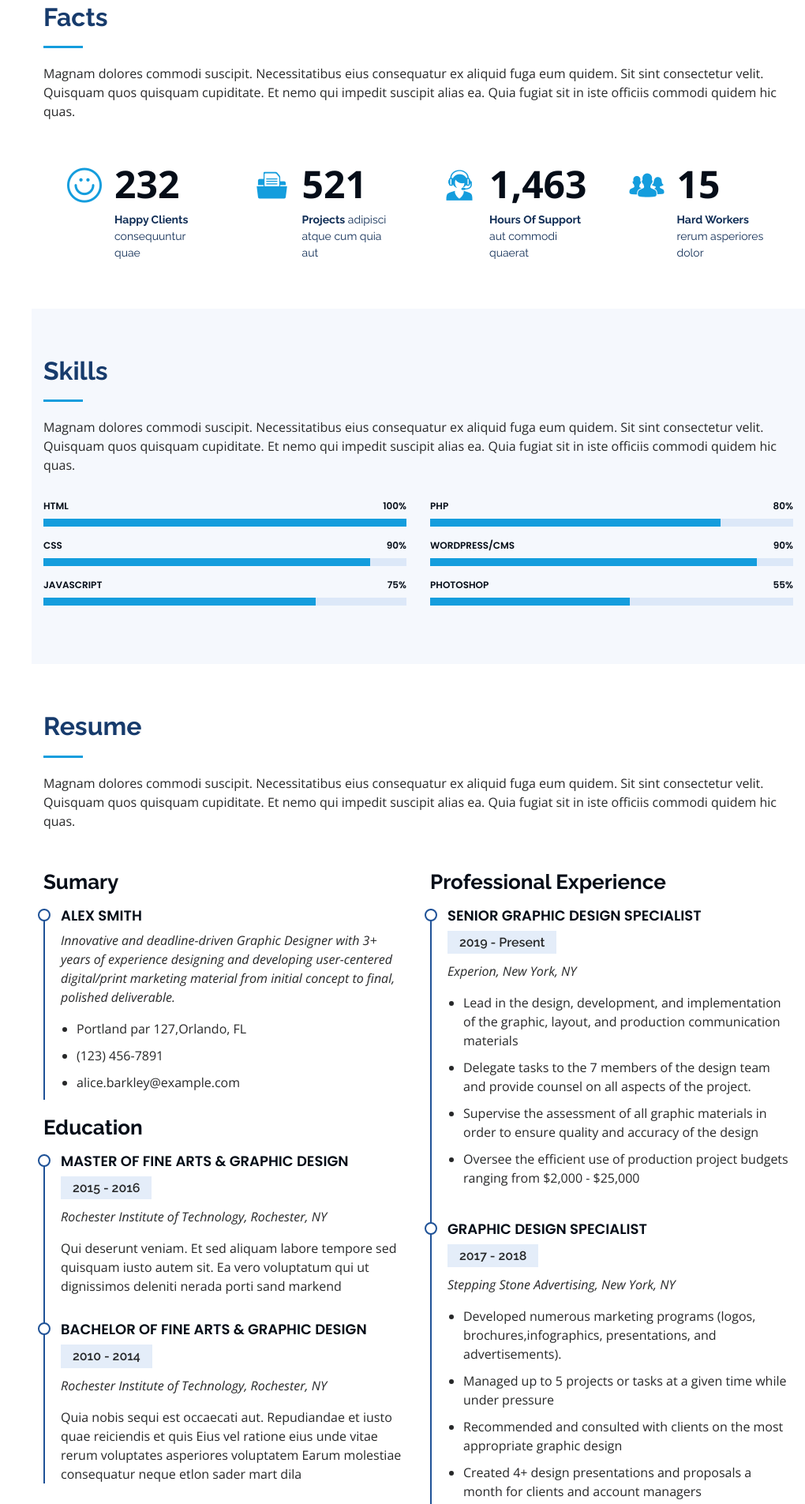
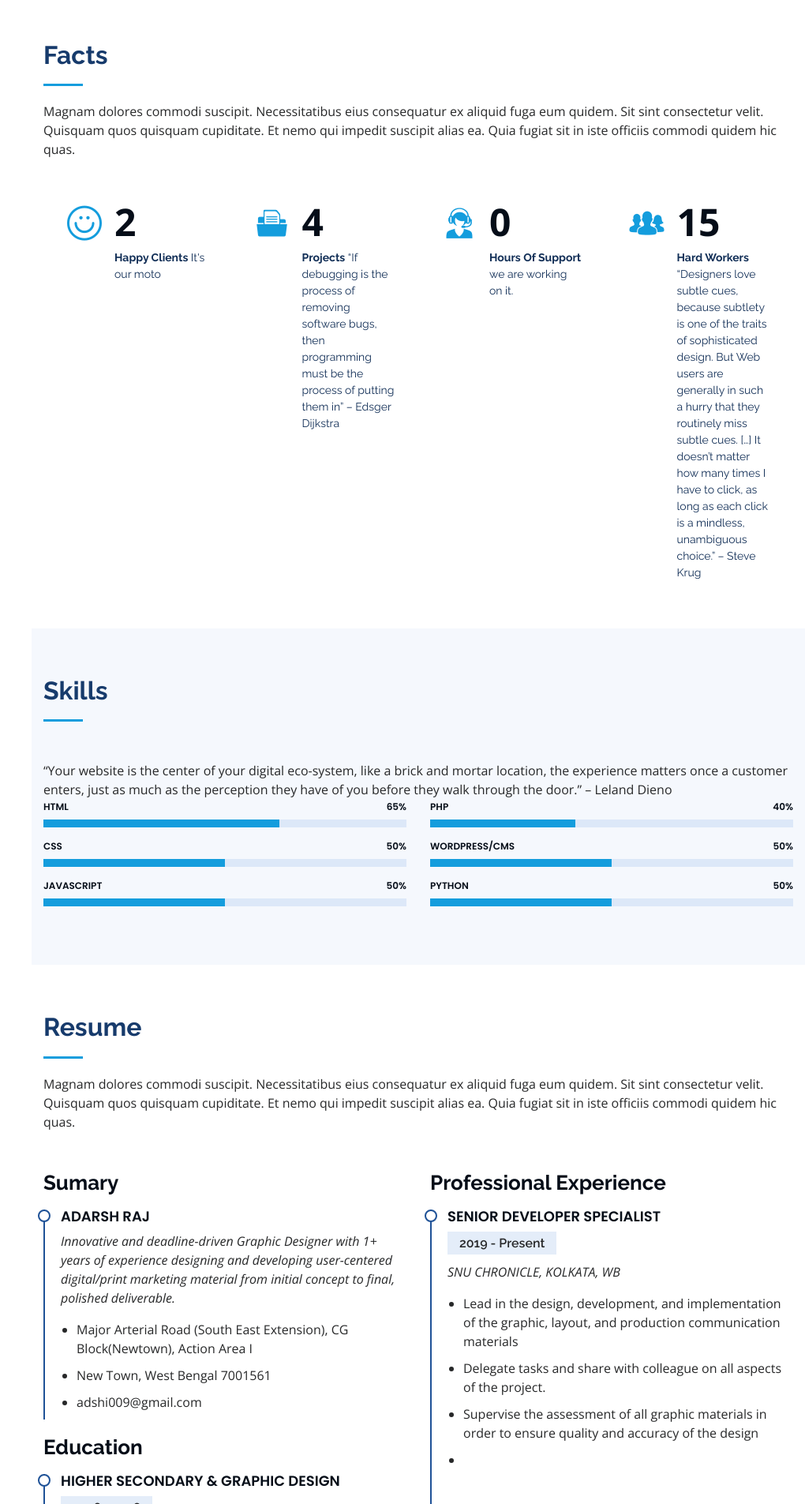
Before and after one commit to adarshraj09/portfolio, a plain HTML site: page index.html in a window 1280 px wide. Shown: the part 1533-3438 px from the top of the page at 79% size, without its empty margins (260-1280 px from the left). Drawn offline with nearby package versions, Linux system fonts and the light colour scheme.

Commit message:
changes made

```diff
--- a/index.html
+++ b/index.html
@@ -49,8 +49,8 @@
         <h1 class="text-light"><a href="index.html">Adarsh Raj</a></h1>
         <div class="social-links mt-3 text-center">
           <a href="#" class="twitter"><i class="bx bxl-twitter"></i></a>
-          <a href="fb.com" class="facebook"><i class="bx bxl-facebook"></i></a>
-          <a href="https://fb.com" class="instagram"><i class="bx bxl-instagram"></i></a>
+          <a href="#" class="facebook"><i class="bx bxl-facebook"></i></a>
+          <a href="#" class="instagram"><i class="bx bxl-instagram"></i></a>
           <a href="#" class="google-plus"><i class="bx bxl-skype"></i></a>
           <a href="#" class="linkedin"><i class="bx bxl-linkedin"></i></a>
         </div>
@@ -76,7 +76,7 @@
   <section id="hero" class="d-flex flex-column justify-content-center align-items-center">
     <div class="hero-container" data-aos="fade-in">
       <h1>Adarsh Raj</h1>
-      <p>I'm <span class="typed" data-typed-items="Designer, Developer, Freelancer, Photographer"></span></p>
+      <p>I'm <span class="typed" data-typed-items="Designer, Developer, Freelancer, Entrepreneur"></span></p>
     </div>
   </section><!-- End Hero -->
 
@@ -88,7 +88,14 @@
 
         <div class="section-title">
           <h2>About</h2>
-          <p>Magnam dolores commodi suscipit. Necessitatibus eius consequatur ex aliquid fuga eum quidem. Sit sint consectetur velit. Quisquam quos quisquam cupiditate. Et nemo qui impedit suscipit alias ea. Quia fugiat sit in iste officiis commodi quidem hic quas.</p>
+          <p> Hi! I am Adarsh Raj, a web designer/developer focused on crafting great web experiences. Designing and Coding have been my passion since the days I started working with computers but I found myself into web design/development since 2019. I enjoy creating beautifully designed, intuitive and functional websites.
+
+            For over past 2 years, I have worked for some of the  digital agencies and wonderful clients to create some award winning works. And, I can make this happen for your business as well.
+
+            Building quality websites and applications with HTML, CSS, and JavaScript.
+
+
+               </p>
         </div>
 
         <div class="row">
@@ -104,17 +111,17 @@
             <div class="row">
               <div class="col-lg-6">
                 <ul>
-                  <li><i class="icofont-rounded-right"></i> <strong>Birthday:</strong> 1 May 1995</li>
-                  <li><i class="icofont-rounded-right"></i> <strong>Website:</strong> www.example.com</li>
-                  <li><i class="icofont-rounded-right"></i> <strong>Phone:</strong> +123 456 7890</li>
-                  <li><i class="icofont-rounded-right"></i> <strong>City:</strong> City : New York, USA</li>
+                  <li><i class="icofont-rounded-right"></i> <strong>Birthday:</strong> 05 /12/ 1999</li>
+                  <li><i class="icofont-rounded-right"></i> <strong>Website:</strong>  <a href="www.adarshsingh.in">www.adarshsingh.in</a></li>
+                  <li><i class="icofont-rounded-right"></i> <strong>Phone:</strong> +918102030009</li>
+                  <li><i class="icofont-rounded-right"></i> <strong>City:</strong> City : DHANBAD, JHARKHAND</li>
                 </ul>
               </div>
               <div class="col-lg-6">
                 <ul>
-                  <li><i class="icofont-rounded-right"></i> <strong>Age:</strong> 30</li>
-                  <li><i class="icofont-rounded-right"></i> <strong>Degree:</strong> Master</li>
-                  <li><i class="icofont-rounded-right"></i> <strong>PhEmailone:</strong> email@example.com</li>
+                  <li><i class="icofont-rounded-right"></i> <strong>Age:</strong> 21</li>
+                  <li><i class="icofont-rounded-right"></i> <strong>Degree:</strong> undergraduate</li>
+                  <li><i class="icofont-rounded-right"></i> <strong>Email:</strong> adshi009@gmail.com</li>
                   <li><i class="icofont-rounded-right"></i> <strong>Freelance:</strong> Available</li>
                 </ul>
               </div>
@@ -143,24 +150,25 @@
           <div class="col-lg-3 col-md-6 d-md-flex align-items-md-stretch" data-aos="fade-up">
             <div class="count-box">
               <i class="icofont-simple-smile"></i>
-              <span data-toggle="counter-up">232</span>
-              <p><strong>Happy Clients</strong> consequuntur quae</p>
+              <span data-toggle="counter-up">02</span>
+              <p><strong>Happy Clients</strong> It's our moto</p>
             </div>
           </div>
 
           <div class="col-lg-3 col-md-6 d-md-flex align-items-md-stretch" data-aos="fade-up" data-aos-delay="100">
             <div class="count-box">
               <i class="icofont-document-folder"></i>
-              <span data-toggle="counter-up">521</span>
-              <p><strong>Projects</strong> adipisci atque cum quia aut</p>
+              <span data-toggle="counter-up">04</span>
+              <p><strong>Projects</strong> “If debugging is the process of removing software bugs, then programming must be the process of putting them in”
+                – Edsger Dijkstra </p>
             </div>
           </div>
 
           <div class="col-lg-3 col-md-6 d-md-flex align-items-md-stretch" data-aos="fade-up" data-aos-delay="200">
             <div class="count-box">
               <i class="icofont-live-support"></i>
-              <span data-toggle="counter-up">1,463</span>
-              <p><strong>Hours Of Support</strong> aut commodi quaerat</p>
+              <span data-toggle="counter-up"></span>
+              <p><strong>Hours Of Support</strong> we are working on it.</p>
             </div>
           </div>
 
@@ -168,7 +176,8 @@
             <div class="count-box">
               <i class="icofont-users-alt-5"></i>
               <span data-toggle="counter-up">15</span>
-              <p><strong>Hard Workers</strong> rerum asperiores dolor</p>
+              <p><strong>Hard Workers</strong> “Designers love subtle cues, because subtlety is one of the traits of sophisticated design. But Web users are generally in such a hurry that they routinely miss subtle cues. […] It doesn’t matter how many times I have to click, as long as each click is a mindless, unambiguous choice.”
+                – Steve Krug </p>
             </div>
           </div>
 
@@ -183,31 +192,33 @@
 
         <div class="section-title">
           <h2>Skills</h2>
-          <p>Magnam dolores commodi suscipit. Necessitatibus eius consequatur ex aliquid fuga eum quidem. Sit sint consectetur velit. Quisquam quos quisquam cupiditate. Et nemo qui impedit suscipit alias ea. Quia fugiat sit in iste officiis commodi quidem hic quas.</p>
-        </div>
+          <p>  </p>
+        </div> “Your website is the center of your digital eco-system, like a brick and mortar location, the experience matters once a customer enters, just as much as the perception they have of you before they walk through the door.”
+
+        – Leland Dieno
 
         <div class="row skills-content">
 
           <div class="col-lg-6" data-aos="fade-up">
 
             <div class="progress">
-              <span class="skill">HTML <i class="val">100%</i></span>
+              <span class="skill">HTML <i class="val">65%</i></span>
               <div class="progress-bar-wrap">
-                <div class="progress-bar" role="progressbar" aria-valuenow="100" aria-valuemin="0" aria-valuemax="100"></div>
+                <div class="progress-bar" role="progressbar" aria-valuenow="65" aria-valuemin="0" aria-valuemax="100"></div>
               </div>
             </div>
 
             <div class="progress">
-              <span class="skill">CSS <i class="val">90%</i></span>
+              <span class="skill">CSS <i class="val">50%</i></span>
               <div class="progress-bar-wrap">
-                <div class="progress-bar" role="progressbar" aria-valuenow="90" aria-valuemin="0" aria-valuemax="100"></div>
+                <div class="progress-bar" role="progressbar" aria-valuenow="50" aria-valuemin="0" aria-valuemax="100"></div>
               </div>
             </div>
 
             <div class="progress">
-              <span class="skill">JavaScript <i class="val">75%</i></span>
+              <span class="skill">JavaScript <i class="val">50%</i></span>
               <div class="progress-bar-wrap">
-                <div class="progress-bar" role="progressbar" aria-valuenow="75" aria-valuemin="0" aria-valuemax="100"></div>
+                <div class="progress-bar" role="progressbar" aria-valuenow="50" aria-valuemin="0" aria-valuemax="100"></div>
               </div>
             </div>
 
@@ -216,23 +227,23 @@
           <div class="col-lg-6" data-aos="fade-up" data-aos-delay="100">
 
             <div class="progress">
-              <span class="skill">PHP <i class="val">80%</i></span>
+              <span class="skill">PHP <i class="val">40%</i></span>
               <div class="progress-bar-wrap">
-                <div class="progress-bar" role="progressbar" aria-valuenow="80" aria-valuemin="0" aria-valuemax="100"></div>
+                <div class="progress-bar" role="progressbar" aria-valuenow="40" aria-valuemin="0" aria-valuemax="100"></div>
               </div>
             </div>
 
             <div class="progress">
-              <span class="skill">WordPress/CMS <i class="val">90%</i></span>
+              <span class="skill">WordPress/CMS <i class="val">50%</i></span>
               <div class="progress-bar-wrap">
-                <div class="progress-bar" role="progressbar" aria-valuenow="90" aria-valuemin="0" aria-valuemax="100"></div>
+                <div class="progress-bar" role="progressbar" aria-valuenow="50" aria-valuemin="0" aria-valuemax="100"></div>
               </div>
             </div>
 
             <div class="progress">
-              <span class="skill">Photoshop <i class="val">55%</i></span>
+              <span class="skill">Python <i class="val">50%</i></span>
               <div class="progress-bar-wrap">
-                <div class="progress-bar" role="progressbar" aria-valuenow="55" aria-valuemin="0" aria-valuemax="100"></div>
+                <div class="progress-bar" role="progressbar" aria-valuenow="50" aria-valuemin="0" aria-valuemax="100"></div>
               </div>
             </div>
 
@@ -256,46 +267,46 @@
           <div class="col-lg-6" data-aos="fade-up">
             <h3 class="resume-title">Sumary</h3>
             <div class="resume-item pb-0">
-              <h4>Alex Smith</h4>
-              <p><em>Innovative and deadline-driven Graphic Designer with 3+ years of experience designing and developing user-centered digital/print marketing material from initial concept to final, polished deliverable.</em></p>
+              <h4>ADARSH Raj</h4>
+              <p><em>Innovative and deadline-driven Graphic Designer with 1+ years of experience designing and developing user-centered digital/print marketing material from initial concept to final, polished deliverable.</em></p>
               <ul>
-                <li>Portland par 127,Orlando, FL</li>
-                <li>(123) 456-7891</li>
-                <li>alice.barkley@example.com</li>
+                <li> Major Arterial Road (South East Extension), CG Block(Newtown), Action Area I</li>
+                <li>New Town, West Bengal 7001561</li>
+                <li>adshi009@gmail.com</li>
               </ul>
             </div>
 
             <h3 class="resume-title">Education</h3>
             <div class="resume-item">
-              <h4>Master of Fine Arts &amp; Graphic Design</h4>
-              <h5>2015 - 2016</h5>
-              <p><em>Rochester Institute of Technology, Rochester, NY</em></p>
-              <p>Qui deserunt veniam. Et sed aliquam labore tempore sed quisquam iusto autem sit. Ea vero voluptatum qui ut dignissimos deleniti nerada porti sand markend</p>
+              <h4>Higher secondary &amp; Graphic Design</h4>
+              <h5>2016 - 2018</h5>
+              <p><em>CHINMAYA VIDYALAYA, BOKARO,JHARKHAND </em></p>
+              <p> I have completed class 12th from CHINMAYA VIDYALAYA ,BOKARO.  </p>
             </div>
             <div class="resume-item">
-              <h4>Bachelor of Fine Arts &amp; Graphic Design</h4>
-              <h5>2010 - 2014</h5>
-              <p><em>Rochester Institute of Technology, Rochester, NY</em></p>
-              <p>Quia nobis sequi est occaecati aut. Repudiandae et iusto quae reiciendis et quis Eius vel ratione eius unde vitae rerum voluptates asperiores voluptatem Earum molestiae consequatur neque etlon sader mart dila</p>
+              <h4>Bachelor of computer science & Engineering &amp; Graphic Design</h4>
+              <h5>2018 - 2022</h5>
+              <p><em>SISTER NIVEDITA UNIVERSITY, KOLKATA</em></p>
+              <p> “Building out education with experiential learning that demonstrates these attributes can mitigate against marginal academics.” </p>
             </div>
           </div>
           <div class="col-lg-6" data-aos="fade-up" data-aos-delay="100">
             <h3 class="resume-title">Professional Experience</h3>
             <div class="resume-item">
-              <h4>Senior graphic design specialist</h4>
+              <h4>Senior Developer specialist</h4>
               <h5>2019 - Present</h5>
-              <p><em>Experion, New York, NY </em></p>
+              <p><em>SNU CHRONICLE, KOLKATA, WB </em></p>
               <ul>
                 <li>Lead in the design, development, and implementation of the graphic, layout, and production communication materials</li>
-                <li>Delegate tasks to the 7 members of the design team and provide counsel on all aspects of the project. </li>
+                <li>Delegate tasks and share with colleague on all aspects of the project. </li>
                 <li>Supervise the assessment of all graphic materials in order to ensure quality and accuracy of the design</li>
-                <li>Oversee the efficient use of production project budgets ranging from $2,000 - $25,000</li>
+                <li> </li>
               </ul>
             </div>
             <div class="resume-item">
               <h4>Graphic design specialist</h4>
-              <h5>2017 - 2018</h5>
-              <p><em>Stepping Stone Advertising, New York, NY</em></p>
+              <h5>2018 - present</h5>
+              <p><em> at my own company</em></p>
               <ul>
                 <li>Developed numerous marketing programs (logos, brochures,infographics, presentations, and advertisements).</li>
                 <li>Managed up to 5 projects or tasks at a given time while under pressure</li>
@@ -315,7 +326,7 @@
 
         <div class="section-title">
           <h2>Portfolio</h2>
-          <p>Magnam dolores commodi suscipit. Necessitatibus eius consequatur ex aliquid fuga eum quidem. Sit sint consectetur velit. Quisquam quos quisquam cupiditate. Et nemo qui impedit suscipit alias ea. Quia fugiat sit in iste officiis commodi quidem hic quas.</p>
+          <p> “My name is Adarsh Raj, and my portfolio is a representation of all that I've learned and accomplished as a science and engineering student."</p>
         </div>
 
         <div class="row" data-aos="fade-up">
@@ -439,7 +450,7 @@
           <div class="col-lg-4 col-md-6 icon-box" data-aos="fade-up">
             <div class="icon"><i class="icofont-computer"></i></div>
             <h4 class="title"><a href="">Lorem Ipsum</a></h4>
-            <p class="description">Voluptatum deleniti atque corrupti quos dolores et quas molestias excepturi sint occaecati cupiditate non provident</p>
+            <p class="description">Welcome the pains and troubles which the pleasures are blinded are deleniti a desire for, and do not act corruptly by whom they provide in</p>
           </div>
           <div class="col-lg-4 col-md-6 icon-box" data-aos="fade-up" data-aos-delay="100">
             <div class="icon"><i class="icofont-chart-bar-graph"></i></div>
@@ -472,6 +483,7 @@
     </section><!-- End Services Section -->
 
     <!-- ======= Testimonials Section ======= -->
+    <!--
     <section id="testimonials" class="testimonials section-bg">
       <div class="container">
 
@@ -548,7 +560,7 @@
 
         <div class="section-title">
           <h2>Contact</h2>
-          <p>Magnam dolores commodi suscipit. Necessitatibus eius consequatur ex aliquid fuga eum quidem. Sit sint consectetur velit. Quisquam quos quisquam cupiditate. Et nemo qui impedit suscipit alias ea. Quia fugiat sit in iste officiis commodi quidem hic quas.</p>
+          <p>The sorrows of a great advantage to raise up. Him, indeed, to the necessities of the flight of his is a result of something. Let there be consectetur velit. Anyone whom the one with greed. And no one has to prevent a receives the rest, for the. Because this man did flee from the duties in the advantage, we realize that this is a quas. </p>
         </div>
 
         <div class="row" data-aos="fade-in">
@@ -570,7 +582,7 @@
               <div class="phone">
                 <i class="icofont-phone"></i>
                 <h4>Call:</h4>
-                <p>81020300009</p>
+                <p>81020300009,7033559009</p>
               </div>
 
               <iframe src="https://www.google.com/maps/embed?pb=!1m14!1m8!1m3!1d12097.433213460943!2d-74.0062269!3d40.7101282!3m2!1i1024!2i768!4f13.1!3m3!1m2!1s0x0%3A0xb89d1fe6bc499443!2sDowntown+Conference+Center!5e0!3m2!1smk!2sbg!4v1539943755621" frameborder="0" style="border:0; width: 100%; height: 290px;" allowfullscreen></iframe>
```
